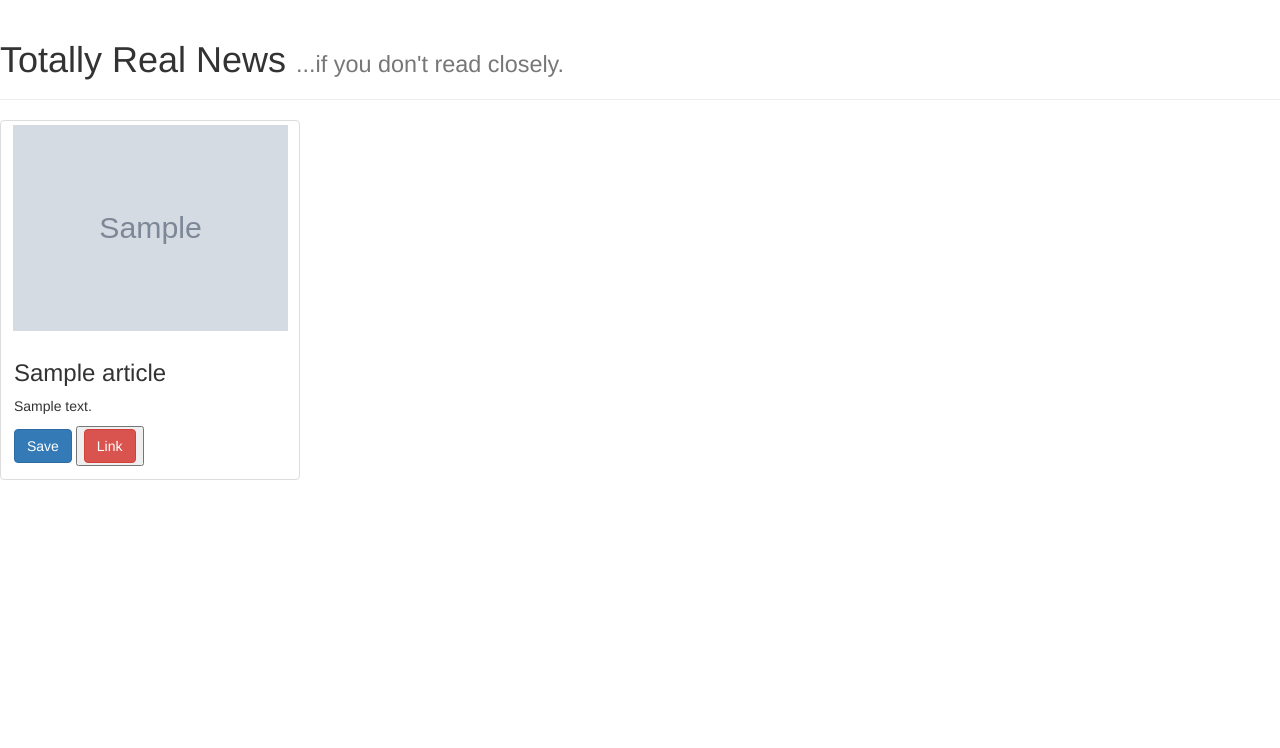
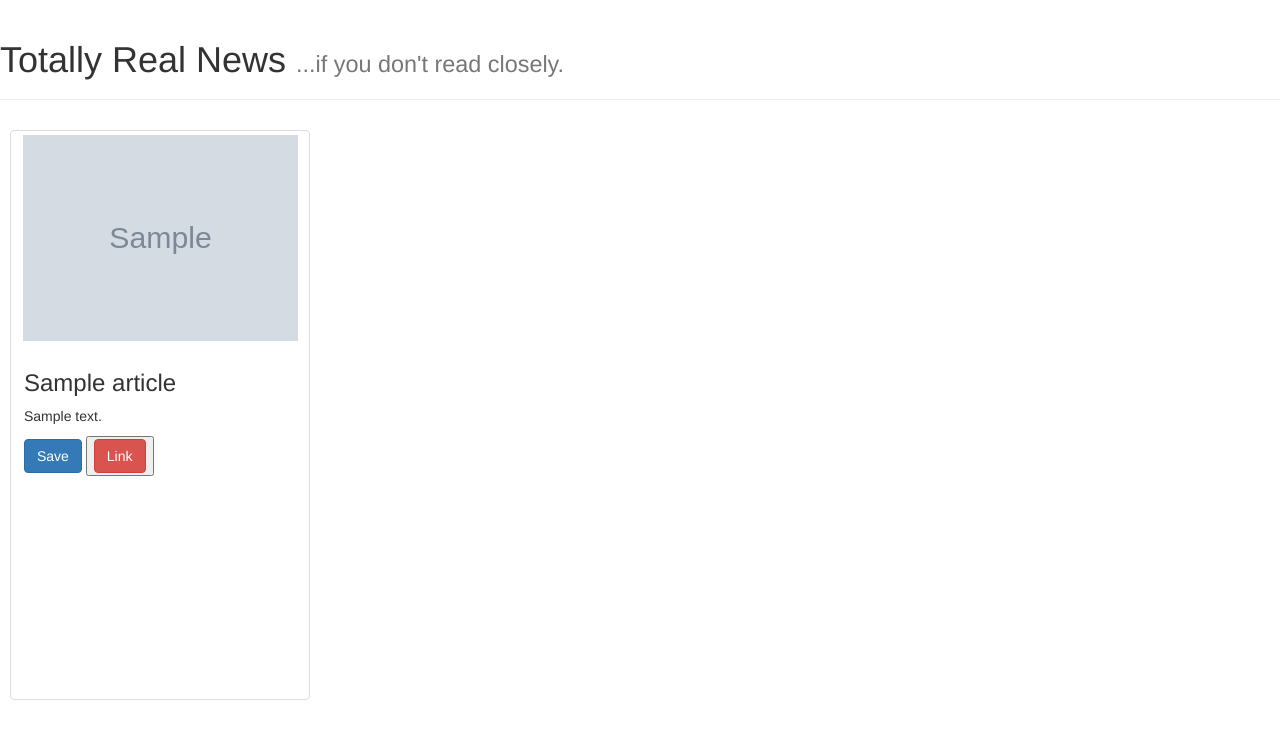
Before and after one commit to jeremygruhlkey/Mongo-Scraper, a Node server app: template views/index.handlebars in a window 1280 px wide. Shown: the part 52-800 px from the top of the page. Run offline with Node 20, Linux system fonts and the light colour scheme; tables that the repository leaves empty hold one stand-in row (values such as "Sample post"); the template is opened without the code that fills it: values that come from a table or form of the project are taken from there, most other values are stand-ins (such as "Sample title", 1, 10 or a date in 2020); grey boxes marked "Sample" are stand-in pictures; some libraries are stand-ins or nearby versions.

Commit message:
Refined layout of home page
elements line up three accross
rather than in single column

```diff
--- a/public/style.css
+++ b/public/style.css
@@ -1,8 +1,9 @@
 .thumbnail {
-    float: none;
     width: 300px;
+    height: 570px;
+    margin: 10px;
 }
 
-.articles {
+.post {
     float: left;
 }
--- a/views/index.handlebars
+++ b/views/index.handlebars
@@ -18,7 +18,7 @@
 
 
     {{#each articles}}
-        <div class="row">
+        <div class="row post">
         <div class="col-sm-6 col-md-4">
             <div class="thumbnail post-entry">
             <img src= "{{image}}" height="350" width="275">
```
